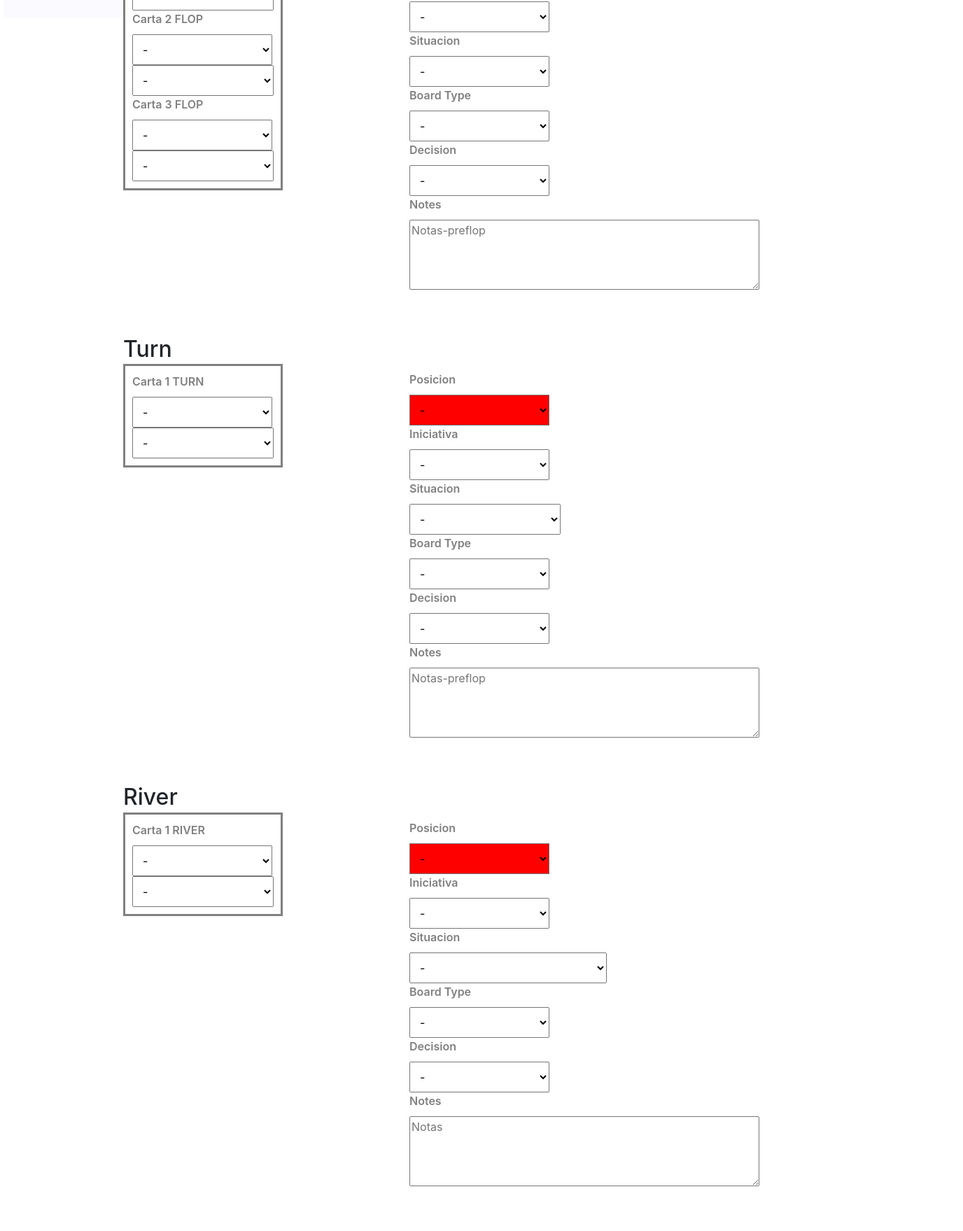
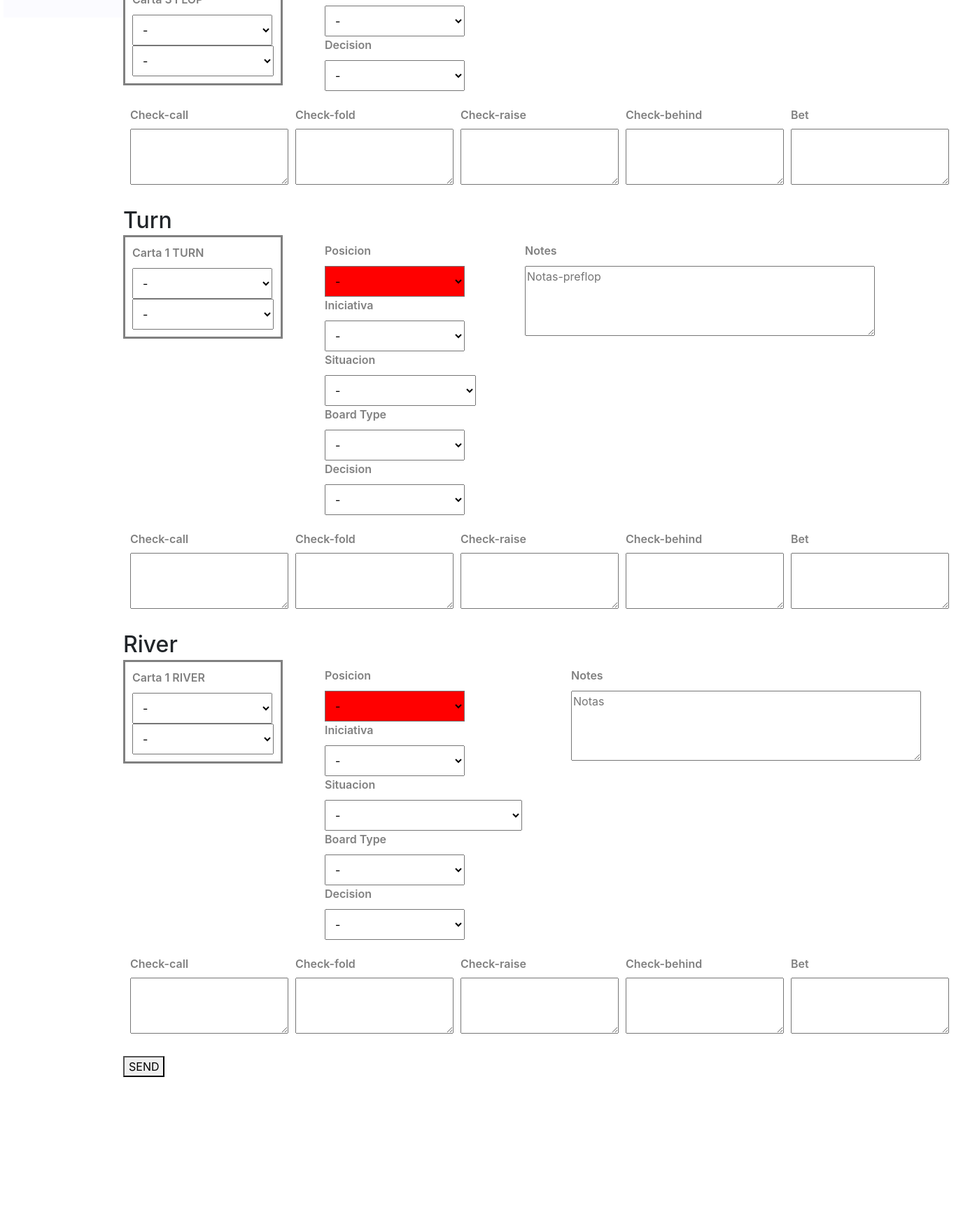
Before and after one commit to marcosilicaro/poker-notes, a React (Create React App) app in the folder client/: page /addhands in a window 1280 px wide. Shown: the part 780-2539 px from the top of the page at 70% size, 1376 px wide, since content can reach past the window. After the commit the page ends 2396 px from the top, so only its background shows below. Built offline with nearby package versions, Linux system fonts and the light colour scheme; the HTML template or start-up script is replaced by a standard one.

Commit message:
add hands changes

```diff
--- a/client/src/components/Addhands/Addhands.jsx
+++ b/client/src/components/Addhands/Addhands.jsx
@@ -46,6 +46,11 @@ function Addhands() {
         "heroIniciativa": document.getElementById("flop.heroIniciativa").value,
         "boardType": document.getElementById("flop.boardType").value.toLowerCase(),
         "decision": document.getElementById("flop.decision").value,
+        "flopCheckCall": document.getElementById("flopCheckCall").value,
+        "flopCheckFold": document.getElementById("flopCheckFold").value,
+        "flopCheckRaise": document.getElementById("flopCheckRaise").value,
+        "flopCheckBehind": document.getElementById("flopCheckBehind").value,
+        "flopBet": document.getElementById("flopBet").value,
         "villainType": "",
         "notes": [
           document.getElementById("flop.notes").value
@@ -60,6 +65,11 @@ function Addhands() {
         "situation": document.getElementById("turnSituation").value,
         "boardType": document.getElementById("turn.boardType").value.toLowerCase(),
         "decision": document.getElementById("turn.decision").value,
+        "turnCheckCall": document.getElementById("turnCheckCall").value,
+        "turnCheckFold": document.getElementById("turnCheckFold").value,
+        "turnCheckRaise": document.getElementById("turnCheckRaise").value,
+        "turnCheckBehind": document.getElementById("turnCheckBehind").value,
+        "turnBet": document.getElementById("turnBet").value,
         "villainType": "",
         "notes": [
           document.getElementById("turn.notes").value
@@ -74,6 +84,11 @@ function Addhands() {
         "situation": document.getElementById("riverSituation").value,
         "boardType": document.getElementById("river.boardType").value.toLowerCase(),
         "decision": document.getElementById("river.decision").value,
+        "riverCheckCall": document.getElementById("riverCheckCall").value,
+        "riverCheckFold": document.getElementById("riverCheckFold").value,
+        "riverCheckRaise": document.getElementById("riverCheckRaise").value,
+        "riverCheckBehind": document.getElementById("riverCheckBehind").value,
+        "riverBet": document.getElementById("riverBet").value,
         "villainType": "",
         "notes": [
           document.getElementById("river.notes").value
@@ -90,51 +105,7 @@ function Addhands() {
       <form className="addProductForm">
 
         <h2>Preflop</h2><br />
-        <div className='divider'
-        >
-          <div className="addProductItem" >
-            <label>Posicion</label>
-            <select
-              name="heroPosition"
-              id="heroPosition"
-              defaultValue='-'
-              className={positionExist === '-' ? 'background-rojo' : 'background-negro'}
-              onChange={(e) => {
-                document.getElementById("heroPositionPija").value = e.currentTarget.value
-                document.getElementById("heroPositionPija2").value = e.currentTarget.value
-                document.getElementById("heroPositionPija3").value = e.currentTarget.value
-                setpositionExist('true')
-              }
-              }>
-              <option value="-">-</option>
-              <option value="OOP">OOP</option>
-              <option value="IP">IP</option>
-            </select>
-            <label>Table Position</label>
-            <select name="Table Position" id="heroExactPosition" defaultValue='-'  >
-              <option value="-">-</option>
-              <option value="SB">SB</option>
-              <option value="BB">BB</option>
-              <option value="UTG">UTG</option>
-              <option value="HJ">HJ</option>
-              <option value="CO">CO</option>
-              <option value="BTN">BTN</option>
-            </select>
-            <label>Iniciativa</label>
-            <select name="Iniciativa" id="preflop.heroIniciativa" defaultValue='-'  >
-              <option value="-">-</option>
-              <option value="SI">SIN INICIATIVA</option>
-              <option value="CI">CON INICIATIVA</option>
-            </select>
-            <label>Notes</label>
-            <textarea
-              type="text"
-              placeholder="Notas-preflop"
-              name="Notas-preflop"
-              className="notes"
-              id="preflopNotes"
-            />
-          </div>
+        <div className='divider'>
           <div className="addProductItem cartas-box">
             <label>Carta 1 PREFLOP</label>
             <select name="carta-1-preflop" id="carta-1-preflop" defaultValue='-'  >
@@ -184,6 +155,52 @@ function Addhands() {
               <option value="azul">DIAMANTES - AZUL</option>
               <option value="rojo">CORAZONES - ROJO</option>
             </select>
+          </div>
+          <div className="addProductItem" >
+            <label>Posicion</label>
+            <select
+              name="heroPosition"
+              id="heroPosition"
+              defaultValue='-'
+              className={positionExist === '-' ? 'background-rojo' : 'background-negro'}
+              onChange={(e) => {
+                document.getElementById("heroPositionPija").value = e.currentTarget.value
+                document.getElementById("heroPositionPija2").value = e.currentTarget.value
+                document.getElementById("heroPositionPija3").value = e.currentTarget.value
+                setpositionExist('true')
+              }
+              }>
+              <option value="-">-</option>
+              <option value="OOP">OOP</option>
+              <option value="IP">IP</option>
+            </select>
+            <label>Table Position</label>
+            <select name="Table Position" id="heroExactPosition" defaultValue='-'  >
+              <option value="-">-</option>
+              <option value="SB">SB</option>
+              <option value="BB">BB</option>
+              <option value="UTG">UTG</option>
+              <option value="HJ">HJ</option>
+              <option value="CO">CO</option>
+              <option value="BTN">BTN</option>
+            </select>
+            <label>Iniciativa</label>
+            <select name="Iniciativa" id="preflop.heroIniciativa" defaultValue='-'  >
+              <option value="-">-</option>
+              <option value="SI">SIN INICIATIVA</option>
+              <option value="CI">CON INICIATIVA</option>
+            </select>
+
+          </div>
+          <div className="addProductItem">
+            <label>Notes</label>
+            <textarea
+              type="text"
+              placeholder="Notas-preflop"
+              name="Notas-preflop"
+              className="notes"
+              id="preflopNotes"
+            />
           </div>
         </div>
 
@@ -307,6 +324,9 @@ function Addhands() {
               <option value="BET">BET</option>
             </select>
 
+
+          </div>
+          <div className="addProductItem">
             <label>Notes</label>
             <textarea
               type="text"
@@ -315,6 +335,62 @@ function Addhands() {
               className="notes"
               id="flop.notes"
             />
+          </div>
+        </div>
+        <div className="addProductItem">
+          <div className="notesOnDecisions">
+            <div className="top-decision">
+              <div className="check-call">
+                <label>Check-call</label>
+                <textarea
+                  type="text"
+                  name="check-call"
+                  className="check-call"
+                  id="flopCheckCall"
+                  defaultValue=''
+                />
+              </div>
+              <div className="check-fold">
+                <label>Check-fold</label>
+                <textarea
+                  type="text"
+                  name="check-fold"
+                  className="check-fold"
+                  id="flopCheckFold"
+                  defaultValue=''
+                />
+              </div>
+              <div className="check-raise">
+                <label>Check-raise</label>
+                <textarea
+                  type="text"
+                  name="check-raise"
+                  className="check-raise"
+                  id="flopCheckRaise"
+                  defaultValue=''
+                />
+              </div>
+              <div className="check-behind">
+                <label>Check-behind</label><br />
+                <textarea
+                  type="text"
+                  name="check-behind"
+                  className="check-behind"
+                  id="flopCheckBehind"
+                  defaultValue=''
+                />
+              </div>
+              <div className="bet">
+                <label>Bet</label><br />
+                <textarea
+                  type="text"
+                  name="bet"
+                  className="bet"
+                  id="flopBet"
+                  defaultValue=''
+                />
+              </div>
+            </div>
           </div>
         </div>
 
@@ -391,6 +467,9 @@ function Addhands() {
               <option value="BET">BET</option>
             </select>
 
+
+          </div>
+          <div className="addProductItem">
             <label>Notes</label>
             <textarea
               type="text"
@@ -399,6 +478,62 @@ function Addhands() {
               className="notes"
               id="turn.notes"
             />
+          </div>
+        </div>
+        <div className="addProductItem">
+          <div className="notesOnDecisions">
+            <div className="top-decision">
+              <div className="check-call">
+                <label>Check-call</label>
+                <textarea
+                  type="text"
+                  name="check-call"
+                  className="check-call"
+                  id="turnCheckCall"
+                  defaultValue=''
+                />
+              </div>
+              <div className="check-fold">
+                <label>Check-fold</label>
+                <textarea
+                  type="text"
+                  name="check-fold"
+                  className="check-fold"
+                  id="turnCheckFold"
+                  defaultValue=''
+                />
+              </div>
+              <div className="check-raise">
+                <label>Check-raise</label>
+                <textarea
+                  type="text"
+                  name="check-raise"
+                  className="check-raise"
+                  id="turnCheckRaise"
+                  defaultValue=''
+                />
+              </div>
+              <div className="check-behind">
+                <label>Check-behind</label><br />
+                <textarea
+                  type="text"
+                  name="check-behind"
+                  className="check-behind"
+                  id="turnCheckBehind"
+                  defaultValue=''
+                />
+              </div>
+              <div className="bet">
+                <label>Bet</label><br />
+                <textarea
+                  type="text"
+                  name="bet"
+                  className="bet"
+                  id="turnBet"
+                  defaultValue=''
+                />
+              </div>
+            </div>
           </div>
         </div>
 
@@ -478,6 +613,9 @@ function Addhands() {
               <option value="BET">BET</option>
             </select>
 
+
+          </div>
+          <div className="addProductItem">
             <label>Notes</label>
             <textarea
               type="text"
@@ -489,6 +627,63 @@ function Addhands() {
           </div>
         </div>
 
+        <div className="addProductItem">
+          <div className="notesOnDecisions">
+            <div className="top-decision">
+              <div className="check-call">
+                <label>Check-call</label>
+                <textarea
+                  type="text"
+                  name="check-call"
+                  className="check-call"
+                  id="riverCheckCall"
+                  defaultValue=''
+                />
+              </div>
+              <div className="check-fold">
+                <label>Check-fold</label>
+                <textarea
+                  type="text"
+                  name="check-fold"
+                  className="check-fold"
+                  id="riverCheckFold"
+                  defaultValue=''
+                />
+              </div>
+              <div className="check-raise">
+                <label>Check-raise</label>
+                <textarea
+                  type="text"
+                  name="check-raise"
+                  className="check-raise"
+                  id="riverCheckRaise"
+                  defaultValue=''
+                />
+              </div>
+              <div className="check-behind">
+                <label>Check-behind</label><br />
+                <textarea
+                  type="text"
+                  name="check-behind"
+                  className="check-behind"
+                  id="riverCheckBehind"
+                  defaultValue=''
+                />
+              </div>
+              <div className="bet">
+                <label>Bet</label><br />
+                <textarea
+                  type="text"
+                  name="bet"
+                  className="bet"
+                  id="riverBet"
+                  defaultValue=''
+                />
+              </div>
+            </div>
+          </div>
+        </div>
+
         <button onClick={handleSubmit}>SEND</button>
         <br /><br /><br /><br />
       </form>
```
